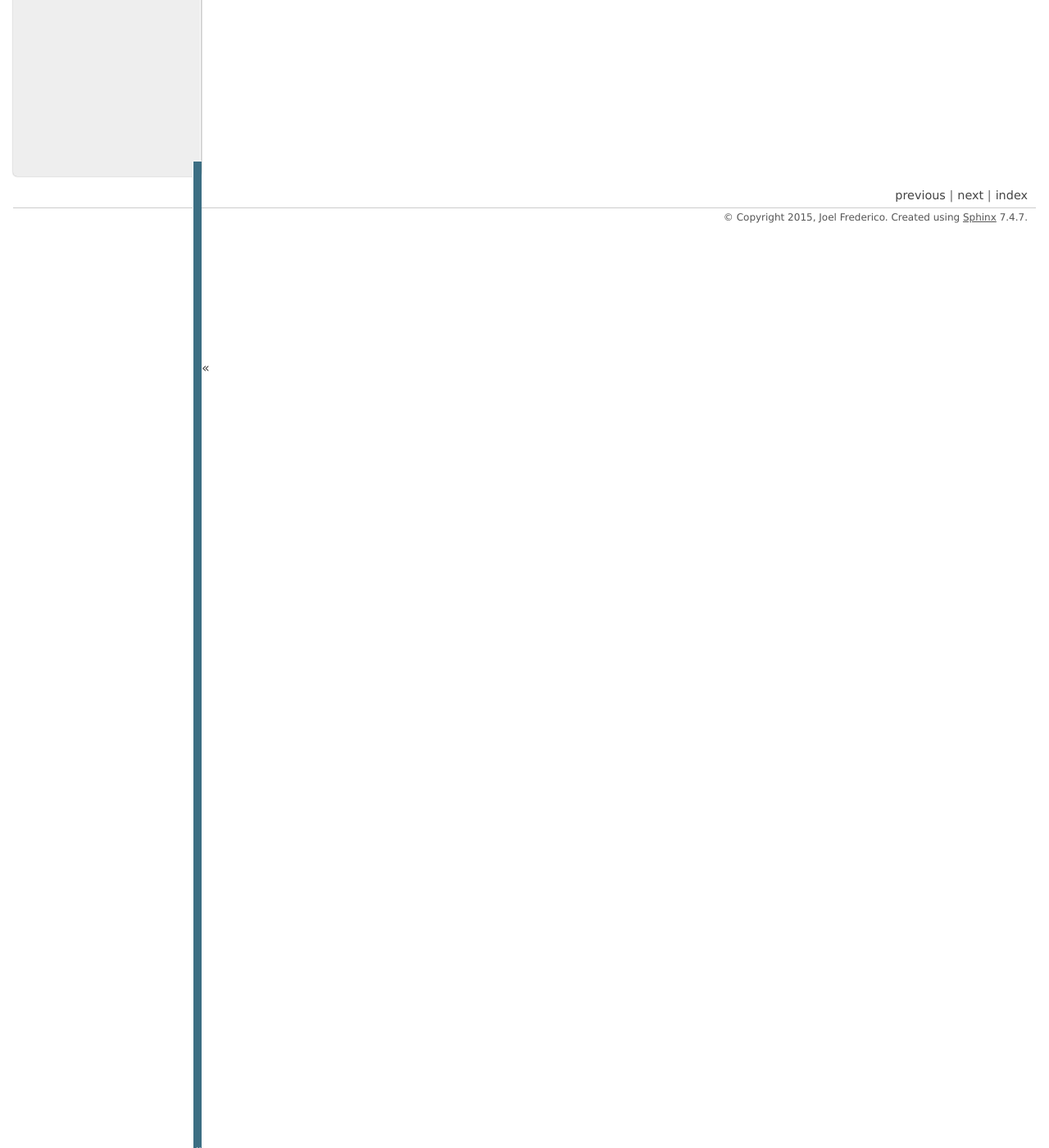
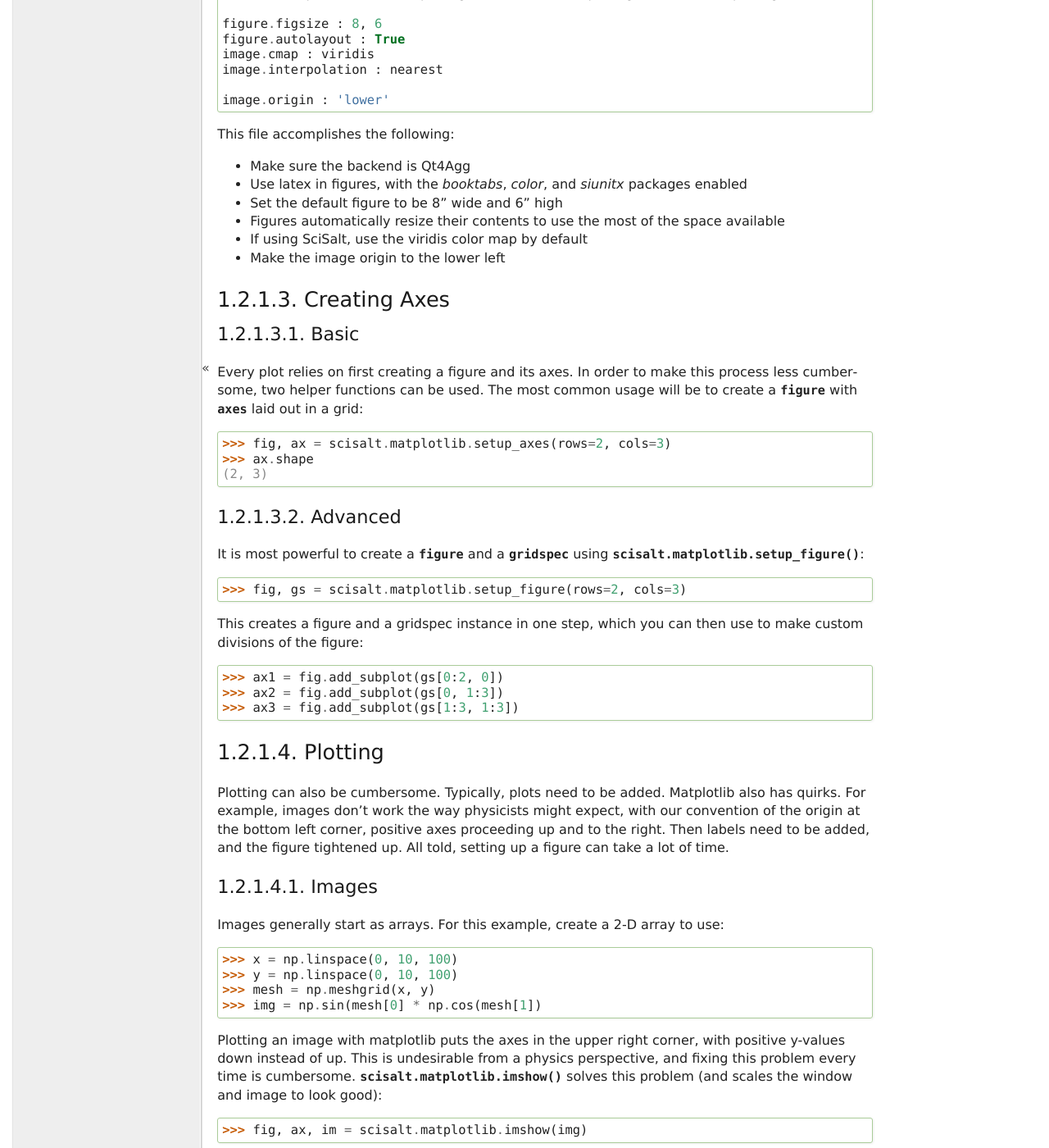
Before and after one commit to joelfrederico/SciSalt, a Sphinx documentation site: the page built from docs/manual/visualization/matplotlib/matplotlib.rst, in a window 1280 px wide and 1400 px high, scrolled down 2249 px. Shown: the whole window at 82% size. Built offline with Sphinx 7.4.7, drawn with Linux system fonts in a browser that asks for light colours; formulas are drawn with MathJax 3; some of the changed text lies outside the part shown.

```diff
--- a/docs/manual/visualization/matplotlib/matplotlib.rst
+++ b/docs/manual/visualization/matplotlib/matplotlib.rst
@@ -33,3 +33,81 @@
 .. image:: mystyle.png
    :height: 200px
    :align: left
+
+Recommended Setup
+-----------------
+
+In order to make it easier, several convenience functions have been added. Each type of matplotlib plot has its own quirks, so there are convenience functions for each. It is highly recommended to create a `matplotlibrc file <http://matplotlib.org/users/customizing.html>`_ with a few defaults::
+
+        backend : Qt4Agg
+        text.latex.preamble : \usepackage{booktabs},\usepackage{color},\usepackage{siunitx}
+
+        figure.figsize : 8, 6
+        figure.autolayout : True
+        image.cmap : viridis
+        image.interpolation : nearest
+
+        image.origin : 'lower'
+
+This file accomplishes the following:
+
+* Make sure the backend is Qt4Agg
+* Use latex in figures, with the `booktabs`, `color`, and `siunitx` packages enabled
+* Set the default figure to be 8" wide and 6" high
+* Figures automatically resize their contents to use the most of the space available
+* If using SciSalt, use the viridis color map by default
+* Make the image origin to the lower left
+
+
+Creating Axes
+-------------
+
+Basic
+^^^^^
+
+Every plot relies on first creating a figure and its axes. In order to make this process less cumbersome, two helper functions can be used. The most common usage will be to create a :class:`figure <matplotlib.figure.Figure>` with :class:`axes <matplotlib.axes.Axes>` laid out in a grid::
+
+        >>> fig, ax = scisalt.matplotlib.setup_axes(rows=2, cols=3)
+        >>> ax.shape
+        (2, 3)
+
+Advanced
+^^^^^^^^
+
+It is most powerful to create a :class:`figure <matplotlib.figure.Figure>` and a :class:`gridspec <matplotlib.gridspec.GridSpec>` using :func:`scisalt.matplotlib.setup_figure`::
+
+        >>> fig, gs = scisalt.matplotlib.setup_figure(rows=2, cols=3)
+
+This creates a figure and a gridspec instance in one step, which you can then use to make custom divisions of the figure::
+
+        >>> ax1 = fig.add_subplot(gs[0:2, 0])
+        >>> ax2 = fig.add_subplot(gs[0, 1:3])
+        >>> ax3 = fig.add_subplot(gs[1:3, 1:3])
+
+Plotting
+--------
+
+Plotting can also be cumbersome. Typically, plots need to be added. Matplotlib also has quirks. For example, images don't work the way physicists might expect, with our convention of the origin at the bottom left corner, positive axes proceeding up and to the right. Then labels need to be added, and the figure tightened up. All told, setting up a figure can take a lot of time.
+
+Images
+^^^^^^
+
+Images generally start as arrays. For this example, create a 2-D array to use::
+
+        >>> x = np.linspace(0, 10, 100)
+        >>> y = np.linspace(0, 10, 100)
+        >>> mesh = np.meshgrid(x, y)
+        >>> img = np.sin(mesh[0] * np.cos(mesh[1])
+
+Plotting an image with matplotlib puts the axes in the upper right corner, with positive y-values down instead of up. This is undesirable from a physics perspective, and fixing this problem every time is cumbersome. :func:`scisalt.matplotlib.imshow` solves this problem (and scales the window and image to look good)::
+
+        >>> fig, ax, im = scisalt.matplotlib.imshow(img)
+
+Or alternatively::
+
+        >>> fig, ax = scisalt.matplotlib.setup_axes()
+        >>> im = scisalt.matplotlib.imshow(img, ax=ax)
+
+.. note::
+
+   If you would like to create an array of images that share the same axes, look at `ImageGrid <http://matplotlib.org/mpl_toolkits/axes_grid/users/overview.html#imagegrid>`_.
```
Also changed, not shown: 2 other files.
